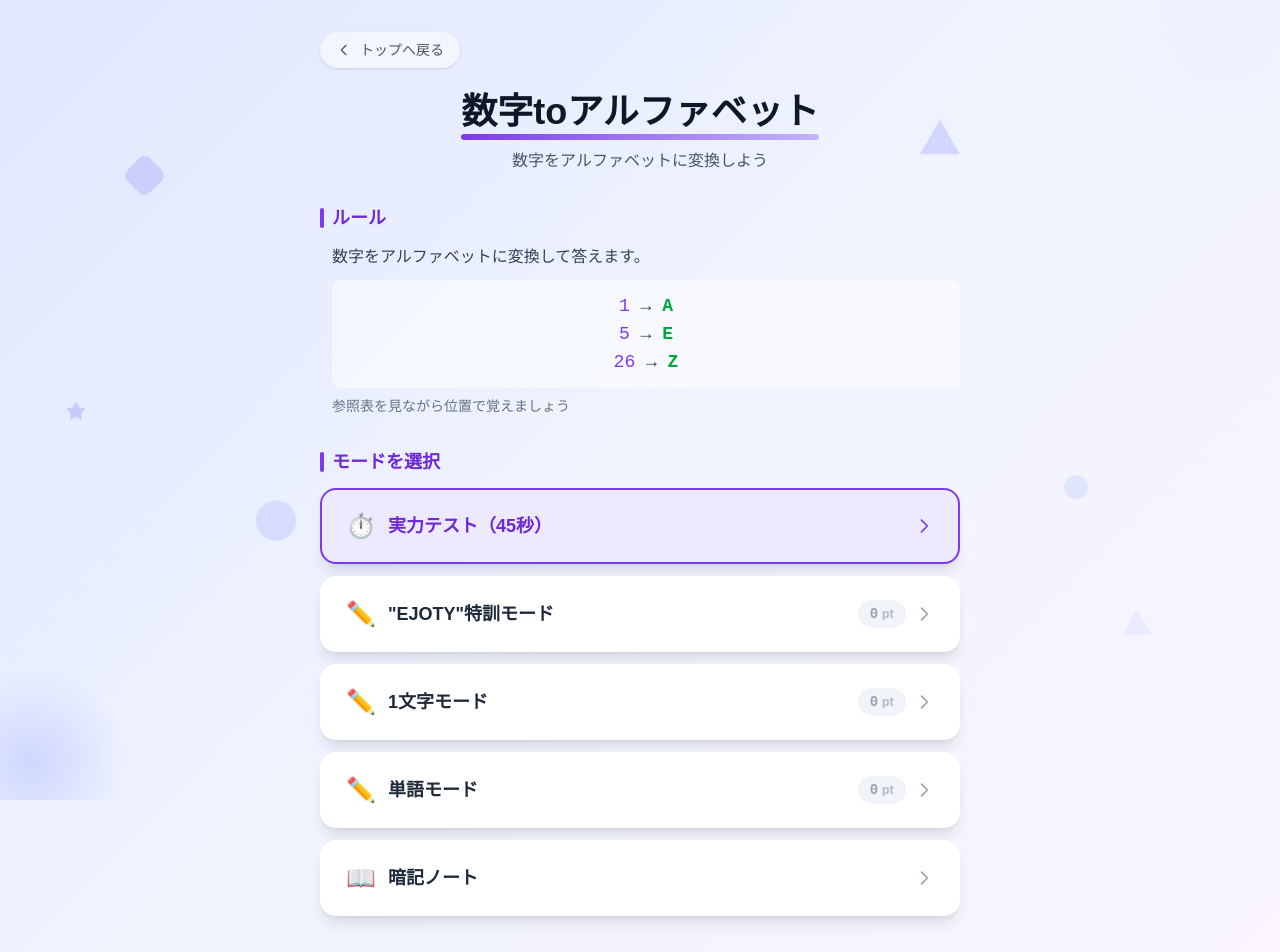
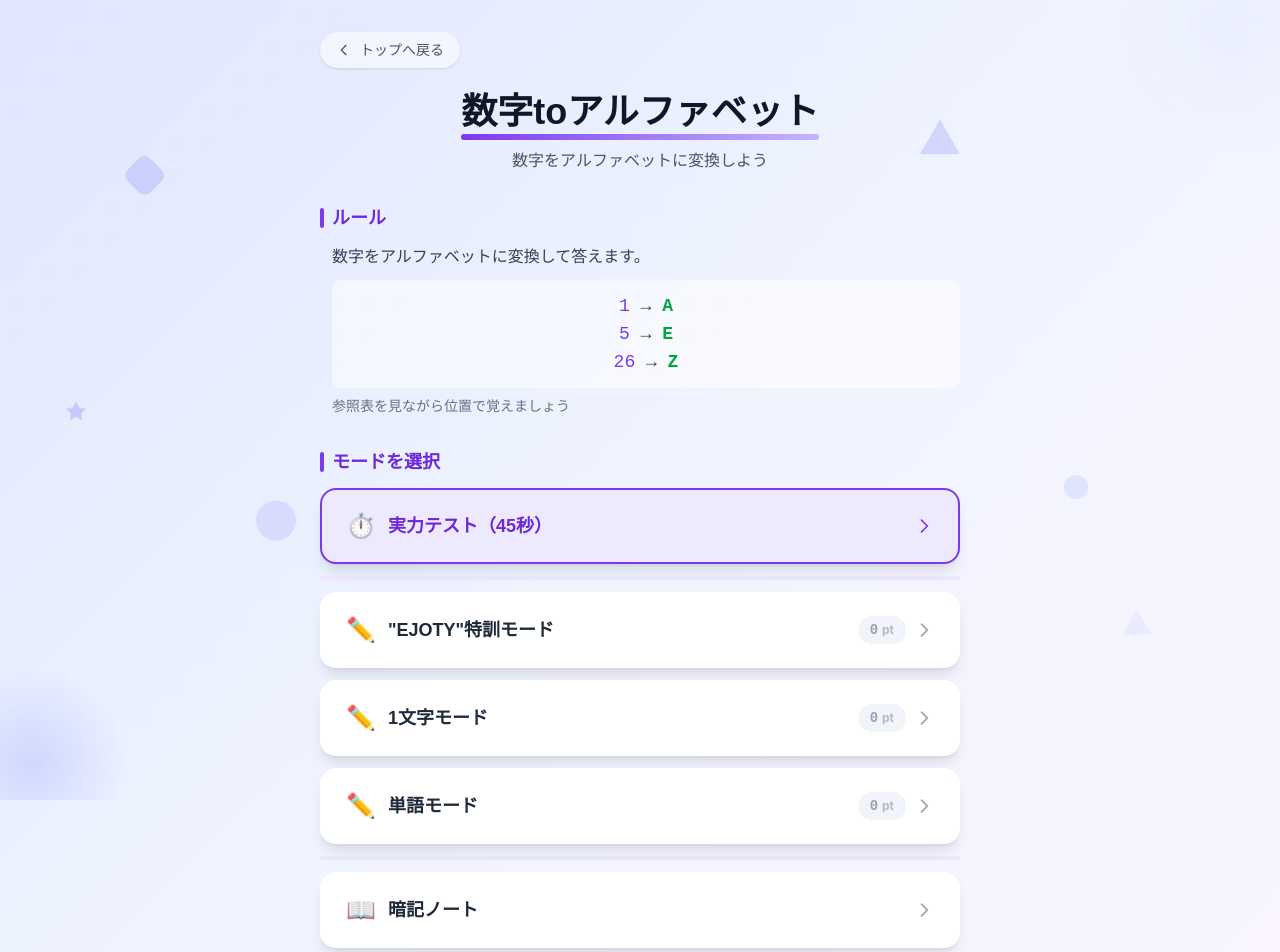
Before and after one commit to aruma256/nazo-drill, a React (Vite) app: page /#/drill/123-abc in a window 1280 px wide. Shown: the top 952 px of the page. Built offline with nearby package versions, Linux system fonts and the light colour scheme.

Commit message:
モード選択UIにグループ区切り線を追加
🤖 Generated with [Claude Code](https://claude.com/claude-code)

Co-Authored-By: Claude Opus 4.5 <noreply@anthropic.com>

```diff
--- a/src/pages/GojuonPickPage.tsx
+++ b/src/pages/GojuonPickPage.tsx
@@ -94,6 +94,9 @@ function StartScreen({
             hidePoints
             variant="highlight"
           />
+
+          <div className="border-t-4 border-[var(--drill-primary-light)]"></div>
+
           <ModeButton
             label="「た」〜「も」特訓モード"
             mode="ta-mo"
--- a/src/pages/NumberToAlphaPage.tsx
+++ b/src/pages/NumberToAlphaPage.tsx
@@ -325,6 +325,9 @@ function StartScreen({
             hidePoints
             variant="highlight"
           />
+
+          <div className="border-t-4 border-[var(--drill-primary-light)]"></div>
+
           <ModeButton
             label={'"EJOTY"特訓モード'}
             mode="ejoty"
@@ -352,6 +355,9 @@ function StartScreen({
             }}
             icon="✏️"
           />
+
+          <div className="border-t-4 border-[var(--drill-primary-light)]"></div>
+
           <ModeButton
             label="暗記ノート"
             mode="note"
```
